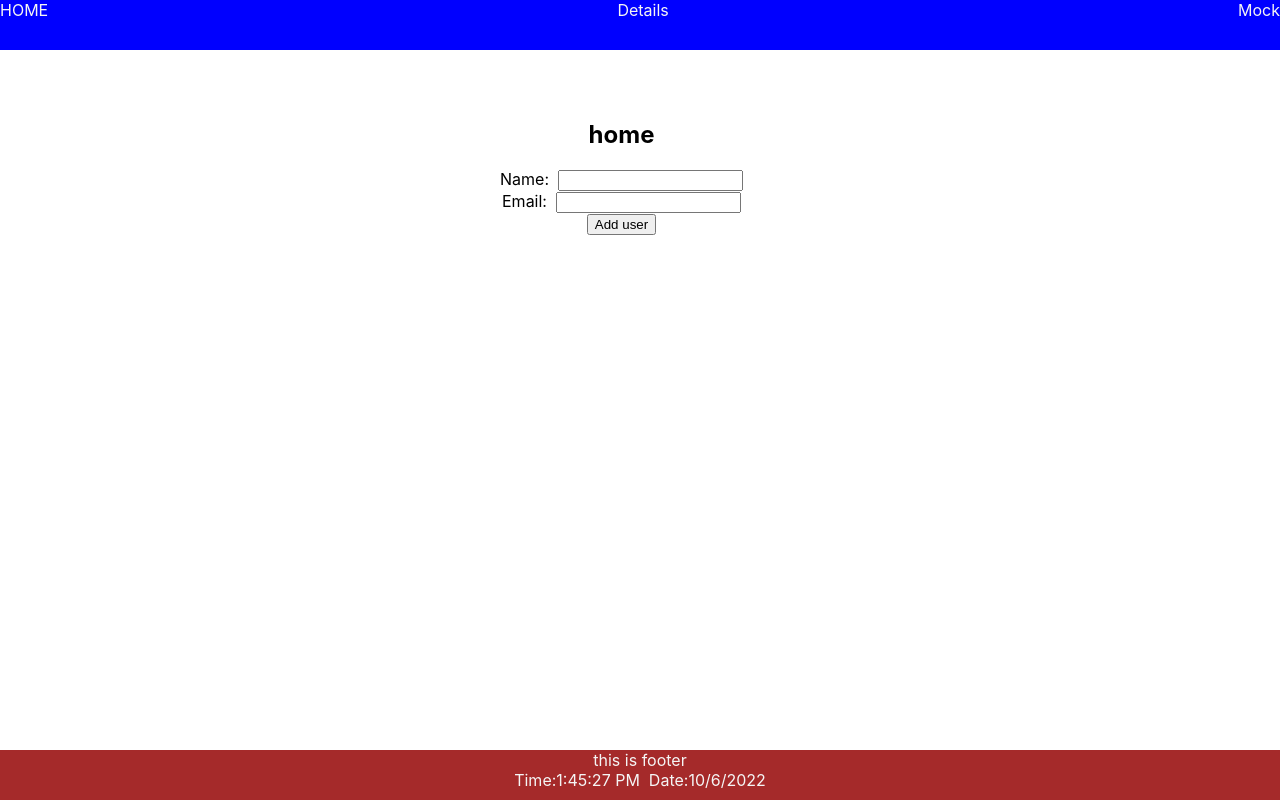
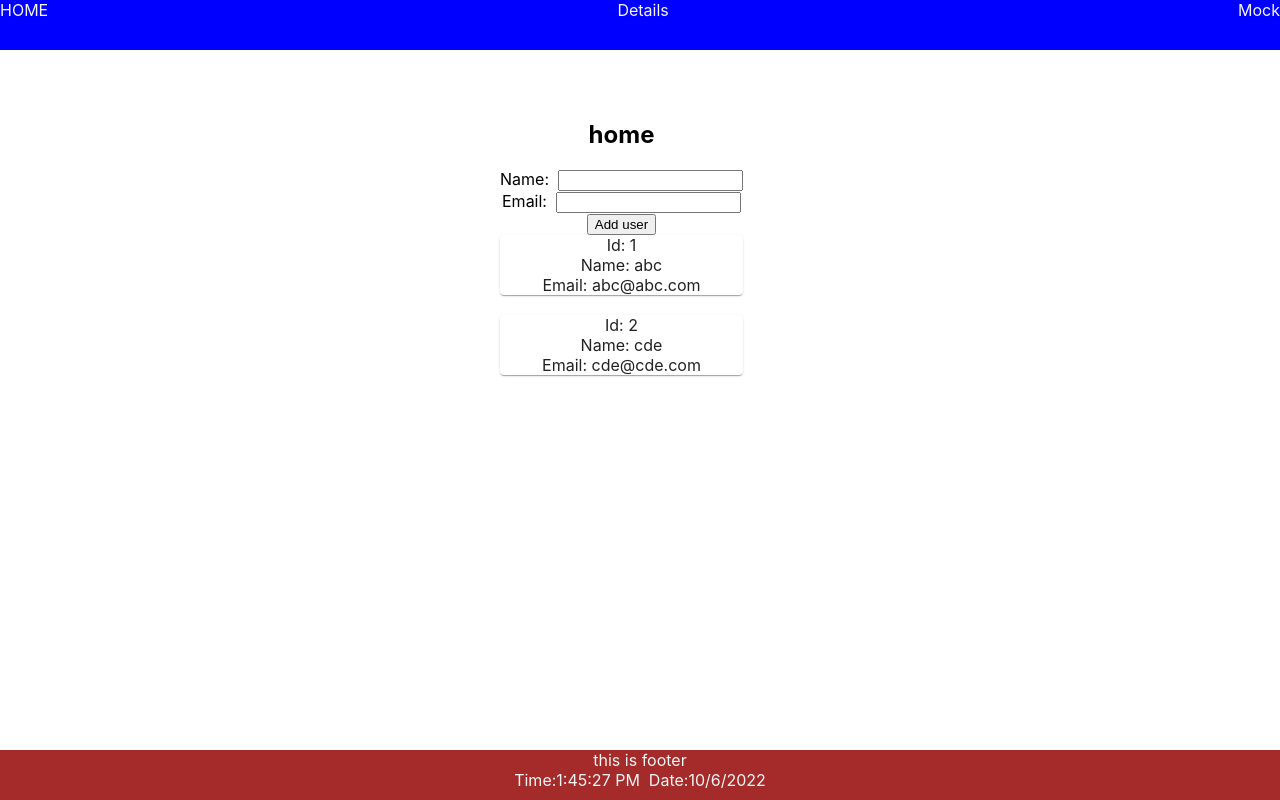
Before and after one commit to PoojaVeera/my-app, a React (Create React App) app: page / in a window 1280 px wide. Built offline with nearby package versions, Linux system fonts and the light colour scheme.

Commit message:
Please enter the commit message for your changes. Lines starting with '#' will be ignored, and an empty message aborts the commit.
On branch master
Your branch is up to date with 'origin/master'.

Changes to be committed:
	modified:   src/App.css
	modified:   src/Pages/Home.js

```diff
--- a/src/App.css
+++ b/src/App.css
@@ -9,6 +9,7 @@
 .Header {
   color: whitesmoke;
   background-color: blue;
+  backdrop-filter: blur(10px);
   position: fixed;
   top: 0%;
   width: 100%;
--- a/src/Pages/Home.js
+++ b/src/Pages/Home.js
@@ -1,39 +1,30 @@
 import React, { useState } from "react";
 import Card from "@mui/material/Card";
 export const Home = () => {
-  const [name, setName] = useState([]);
-  const [mail, setMail] = useState([]);
-  const [users, setUsers] = [
+  const [name, setName] = useState();
+  const [mail, setMail] = useState();
+  const users = [
     { id: 1, name: "abc", email: "abc@abc.com" },
     { id: 2, name: "cde", email: "cde@cde.com" },
   ];
+
   const handleAdd = (e) => {
     e.preventDefault();
     let len = users.length;
     let Id = len + 1;
     let a = name,
       b = mail;
-    let newUsers = [...users];
-    newUsers.push({ id: Id, name: a, mail: b });
+    users.push({ id: Id, name: a, mail: b });
     console.log(users);
-    setUsers(newUsers);
     alert("added");
     clearState();
   };
   const clearState = () => {
     setName("");
     setMail("");
+    alert("cleared ");
   };
-  const data = [users].map((user) => (
-    <div>
-      <Card>
-        Id: {user.id}
-        <br /> Name: {user.name}
-        <br /> Email: {user.email}
-      </Card>
-      <br></br>
-    </div>
-  ));
+
   return (
     <div>
       <h2>home </h2>
@@ -54,6 +45,18 @@ export const Home = () => {
       <button type="submit" onClick={handleAdd}>
         Add user
       </button>
+      {users.map((user) => {
+        return (
+          <div>
+            <Card>
+              Id: {user.id}
+              <br /> Name: {user.name}
+              <br /> Email: {user.email}
+            </Card>
+            <br></br>
+          </div>
+        );
+      })}
     </div>
   );
 };
```
